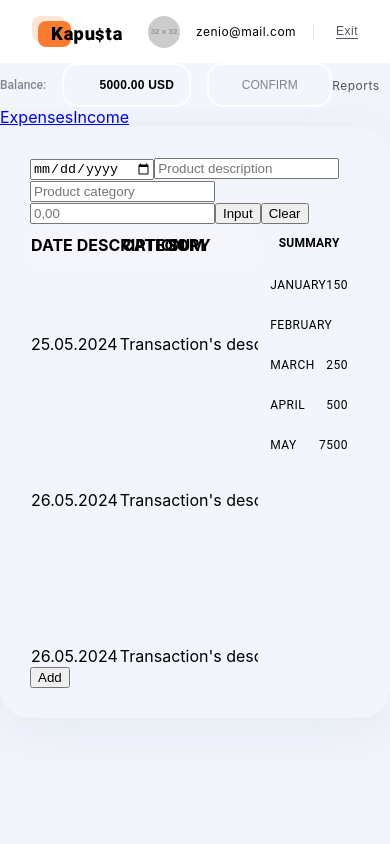
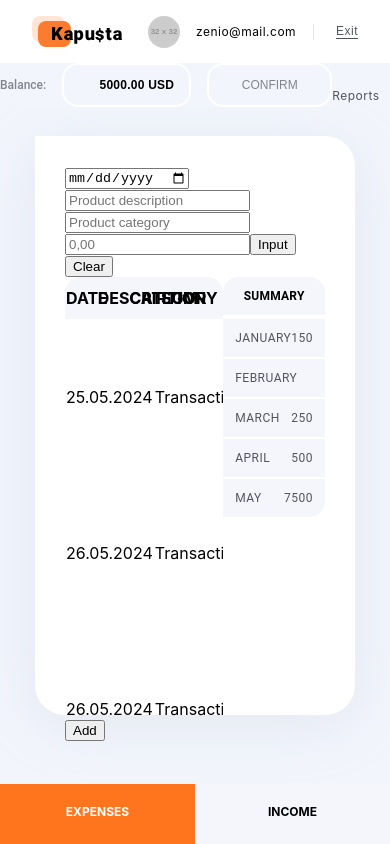
Before and after one commit to 831230/kapusta-architecture, a React (Create React App) app: page / in a window 390 px wide. Both pictures are taken after typing "name@example.com", "Sample123" into the empty fields and a click on the button "LOG IN". Shown: the top 844 px of the page. Built offline with nearby package versions, Linux system fonts and the light colour scheme.

Commit message:
add css to navigation

```diff
--- a/src/components/Balance/BalanceStyles.js
+++ b/src/components/Balance/BalanceStyles.js
@@ -7,6 +7,7 @@ export const BalanceForm = styled.form`
   justify-content: center;
   gap: 16px;
   background-color: #f2f5fc;
+  margin-bottom: 20px;
 `;
 
 export const BalanceLabel = styled.label`
--- a/src/components/Expenses/Expenses.module.css
+++ b/src/components/Expenses/Expenses.module.css
@@ -1,14 +1,33 @@
+@import '../../styles/vars.css';
+
 .expensesIncomeContainer {
     background-color: var(--primary-bg-color);
+    padding: 30px;
     margin: 0 auto;
     max-width: 1098px;
     max-height: 579px;
     box-shadow: 0px 10px 60px 0px #AAB2C533;
     border-radius: 0px 30px 30px 30px;
-    padding: 30px;
+    box-sizing: border-box;
+    margin-top: 9px;
+
 }
 
 .expensesIncome {
     display: flex;
     justify-content: space-around;
+
 }
+
+@media screen and (max-width: 768px) {
+    .expensesIncomeContainer {
+        max-width: 704px;
+    }
+
+}
+
+@media screen and (max-width: 576px) {
+    .expensesIncomeContainer {
+        width: 320px;
+    }
+}
--- a/src/components/ExpensesIncomeNav/ExpensesIncomeNav.jsx
+++ b/src/components/ExpensesIncomeNav/ExpensesIncomeNav.jsx
@@ -1,12 +1,13 @@
 import { NavLink } from "react-router-dom";
+import css from './ExpensesIncomeNav.module.css'
 
 const ExpensesIncomeNav = () => {
   return (
-    <div>
-      <NavLink to="expenses">Expenses</NavLink>
-      <NavLink to="income">Income</NavLink>
+    <div className={css.navWrapper}>
+      <NavLink className={css.income} to="expenses">EXPENSES</NavLink>
+      <NavLink className={css.income} to="income">INCOME</NavLink>
     </div>
-   );
+  );
 }
 
-export default ExpensesIncomeNav;
+export default ExpensesIncomeNav
--- /dev/null
+++ b/src/components/ExpensesIncomeNav/ExpensesIncomeNav.module.css
@@ -0,0 +1,64 @@
+@import '../../styles/vars.css';
+
+.navWrapper {
+    max-width: var(--container-width);
+    margin: 0 auto;
+
+}
+
+.income {
+    font-size: 12px;
+    text-decoration: none;
+    color: black;
+    font-weight: bold;
+    background-color: var(--not-active-link-bg);
+    padding: 10px 20px 10px 20px;
+    border-radius: 18px 18px 0 0;
+
+    &:global.active {
+        color: var(--text-orange);
+        background-color: var(--active-link-bg);
+    }
+
+
+}
+
+.expenses {
+    font-size: 12px;
+    text-decoration: none;
+    color: black;
+}
+
+@media screen and (max-width: (max-width: 768px)) {
+    .navWrapper {
+        width: 704px;
+    }
+}
+
+@media screen and (max-width: 576px) {
+    .navWrapper {
+
+        width: 100%;
+        position: fixed;
+        bottom: 0px;
+        display: flex;
+        flex-direction: row;
+        align-items: center;
+        justify-content: center;
+
+    }
+
+    .income {
+        border-radius: 0;
+        text-align: center;
+        width: 100%;
+        height: 30px;
+        padding-top: 20px;
+        background-color: var(--secondary-bg-color);
+
+        &:global.active {
+            color: var(--text-white);
+            background-color: var(--text-orange);
+        }
+    }
+}
--- a/src/styles/vars.css
+++ b/src/styles/vars.css
@@ -20,5 +20,5 @@
   --transition-function: cubic-bezier(0.4, 0, 0.2, 1) 250ms;
 
   --primary-font: 'Roboto', sans-serif;
-
+  --container-width: 1098px;
 }
```
